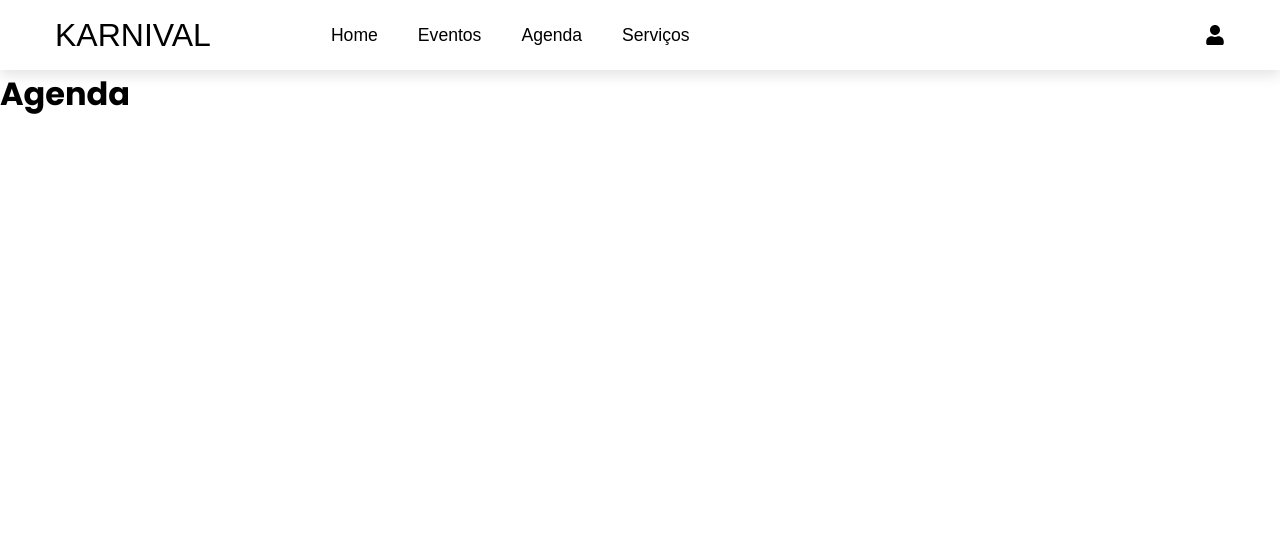
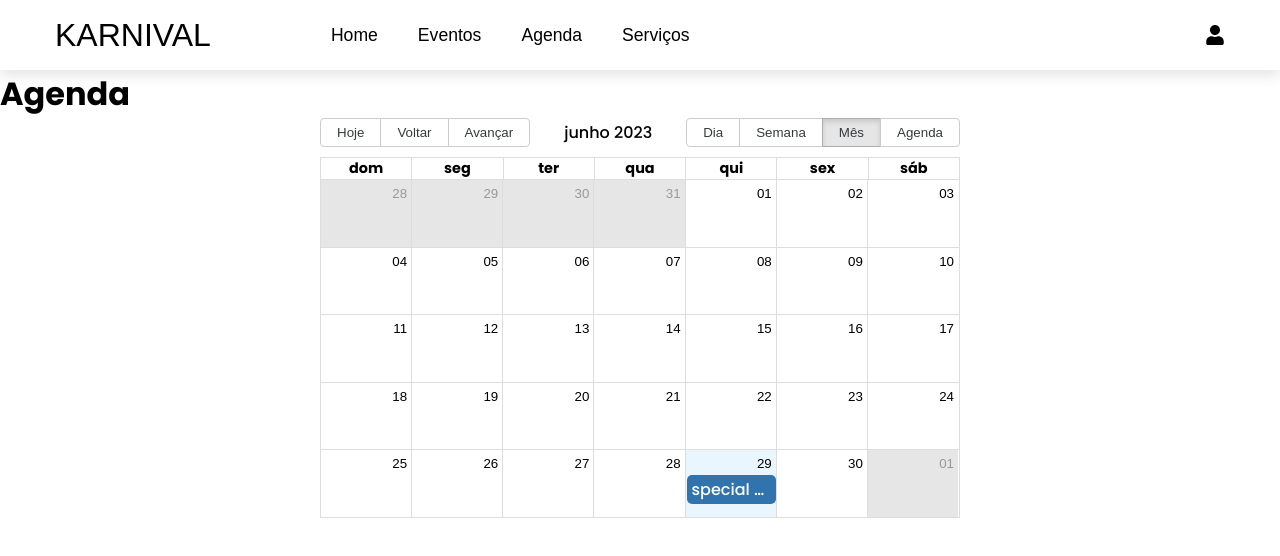
Before and after one commit to LuiisFernando/karnival-frontend, a Next.js app: page /agenda in a window 1280 px wide. Shown: the top 556 px of the page. Built offline with nearby package versions, Linux system fonts and the light colour scheme; a web font is replaced by a local one.

Commit message:
add calendar component

```diff
--- a/src/pages/agenda/index.tsx
+++ b/src/pages/agenda/index.tsx
@@ -1,7 +1,71 @@
+import React, { useState } from "react";
+
+import { Calendar, momentLocalizer } from 'react-big-calendar';
+import "react-big-calendar/lib/css/react-big-calendar.css";
+import 'moment/locale/pt-br';
+import moment from 'moment';
+
+moment.locale("moment/locale/pt-br");
+const localizer = momentLocalizer(moment);
+
 export default function Agenda() {
-    return (
-        <>
-            <h1>Agenda</h1>
-        </>
-    );
+  const [eventsData, setEventsData] = useState<any>([{ start: new Date(), end: new Date(), title: "special event" }]);
+
+  var defaultMessages = {
+    date: 'Data',
+    time: 'Hora',
+    event: 'Evento',
+    allDay: 'Dia Todo',
+    week: 'Semana',
+    // work_week: 'Work Week',
+    day: 'Dia',
+    month: 'Mês',
+    previous: 'Voltar',
+    next: 'Avançar',
+    yesterday: 'Ontem',
+    tomorrow: 'Amanhã',
+    today: 'Hoje',
+    agenda: 'Agenda',
+    noEventsInRange: 'There are no events in this range.',
+    showMore: function showMore(total: any) {
+      return "+" + total + " more";
+    }
+  };
+
+  const handleSelect = ({ start, end }: any) => {
+    console.log(start);
+    console.log(end);
+    const title = window.prompt("New Event name");
+    if (title)
+      setEventsData([
+        ...eventsData,
+        {
+          start,
+          end,
+          title
+        }
+      ]);
+  };
+
+  return (
+    <>
+      <h1>Agenda</h1>
+      <div style={{ width: '100%', display: 'flex', alignItems: 'center', justifyContent: 'center' }}>
+
+        <Calendar
+          views={["day", "week", "month", "agenda"]}
+          culture="pt-BR"
+          selectable
+          localizer={localizer}
+          defaultDate={new Date()}
+          defaultView="month"
+          events={eventsData}
+          style={{ height: '50vh', width: '50%' }}
+          onSelectEvent={(event) => alert(event.title)}
+          onSelectSlot={handleSelect}
+          messages={defaultMessages}
+        />
+      </div>
+    </>
+  );
 }
```
Also changed, not shown: package.json (+8 -4 lines), src/styles/Global.ts (+5 -6 lines), 1 other file (tests, documents, lock files or other folders).
